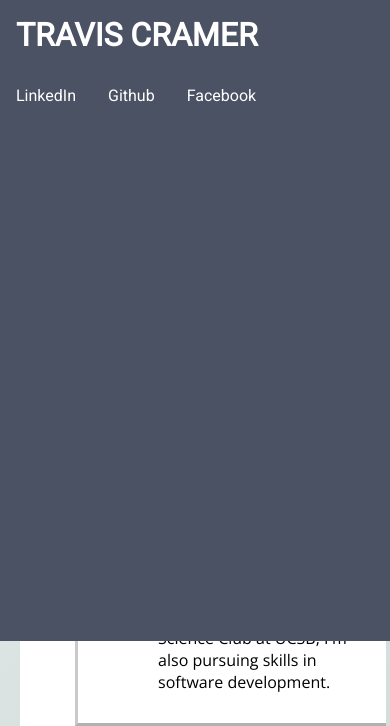
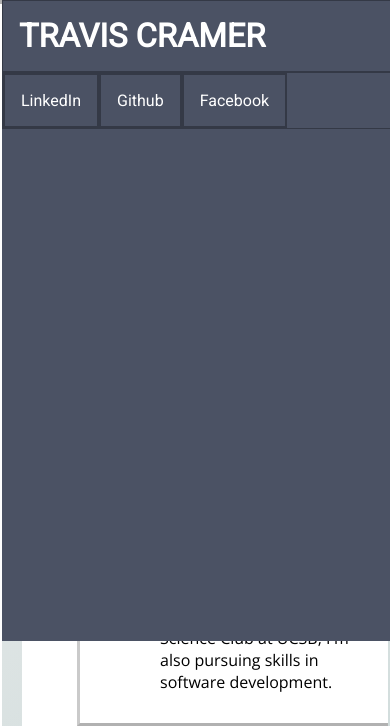
Before and after one commit to travis-cramer/travis-cramer.github.io, a Jekyll site: the page index.html, which Jekyll copies as it is, in a window 390 px wide. Shown: the top 726 px of the page. Built offline with Jekyll 4.4.1, drawn with Linux system fonts in a browser that asks for light colours; grey boxes are pictures that could not be loaded.

Commit message:
adding mobile phone size restrictions

```diff
--- a/index.html
+++ b/index.html
@@ -3,7 +3,7 @@
 
   	<head>
     	<title>Travis Cramer</title>
-      <meta charset="utf-8"/>
+      <meta charset="utf-8" name="viewport" content="width=device-width, initial-scale=1">
       <link rel="icon" href="http://www.psychegames.com/responsive/imgs/blue-color.png">
     	<link href="style.css" type="text/css" rel="stylesheet">
     	<link href="https://fonts.googleapis.com/css?family=Bitter|Fjalla+One|Indie+Flower|Noto+Sans|Open+Sans|Open+Sans+Condensed:300|Oswald|Roboto|Ubuntu" rel="stylesheet">
--- a/style.css
+++ b/style.css
@@ -32,8 +32,7 @@
 h1 {
   color: White;
   padding: 1rem;
-  font-family: Bitter;
-  font-size: 2em;
+  font-size: 204%;
 }
 
 ul {
@@ -168,3 +167,11 @@
   bottom: 0px;
   font-size: 1em;
 }
+
+/* FOR MOBILE DEVICES */
+
+@media screen and (min-width: 320px) and (max-width: 640px) {
+  * {
+    border: 1px solid rgba(0, 0, 0, 0.3);
+  }
+}
```
